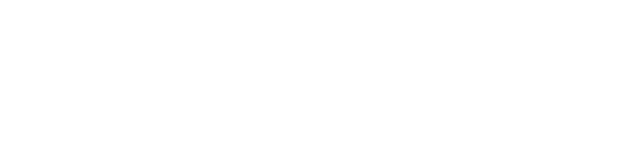
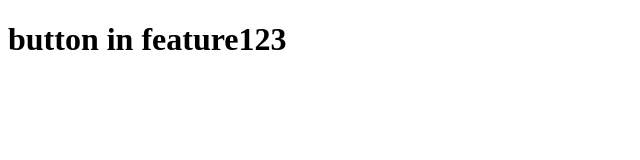
Before and after one commit to SambaShivaRao18/Sample, a plain HTML site: page index.html in a window 1280 px wide. Shown: the whole page, without its empty margins (0-640 px from the left). Drawn offline with Linux system fonts and the light colour scheme.

Commit message:
button in feature123

```diff
--- a/index.html
+++ b/index.html
@@ -6,6 +6,6 @@
     <title>Document</title>
 </head>
 <body>
-
+    <h1>button in feature123</h1>
 </body>
 </html>
```
